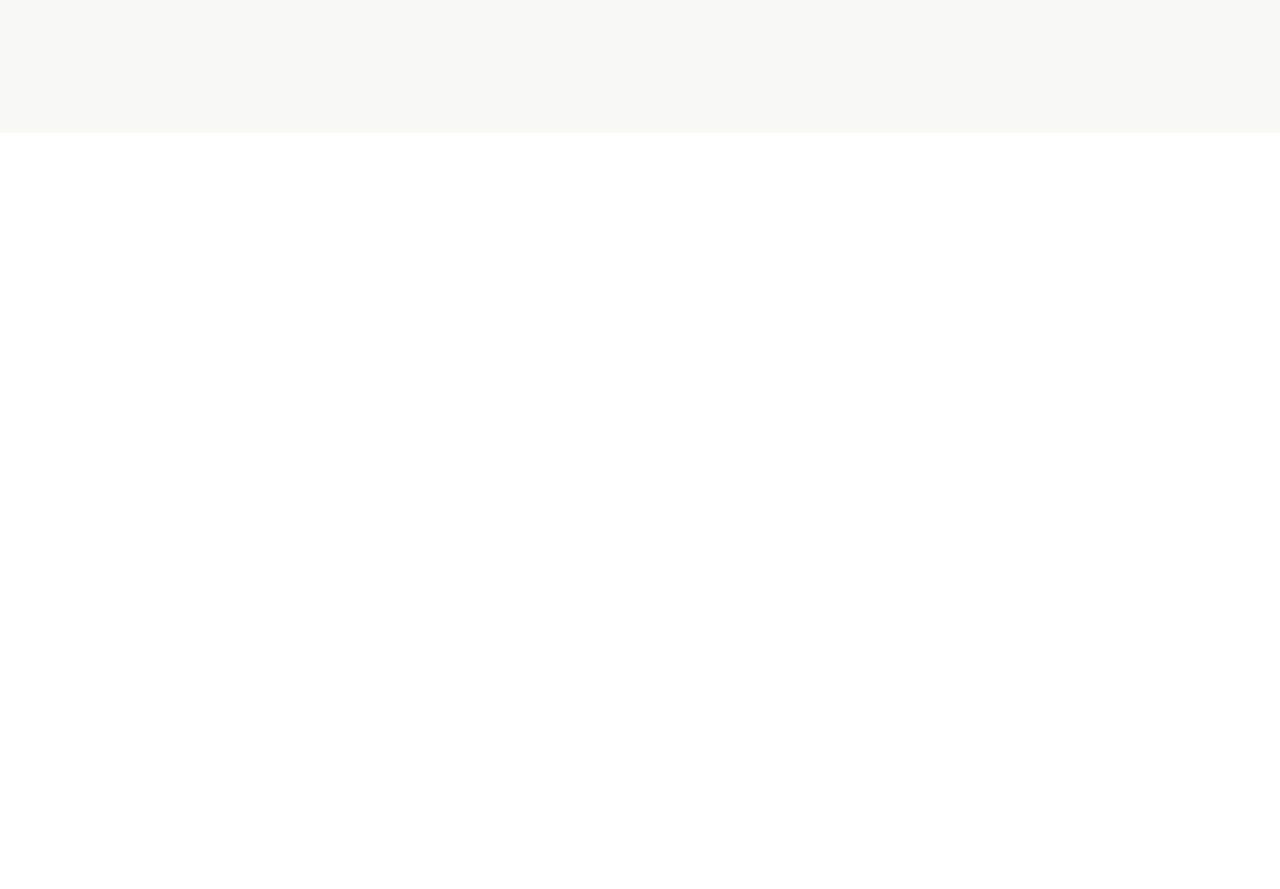
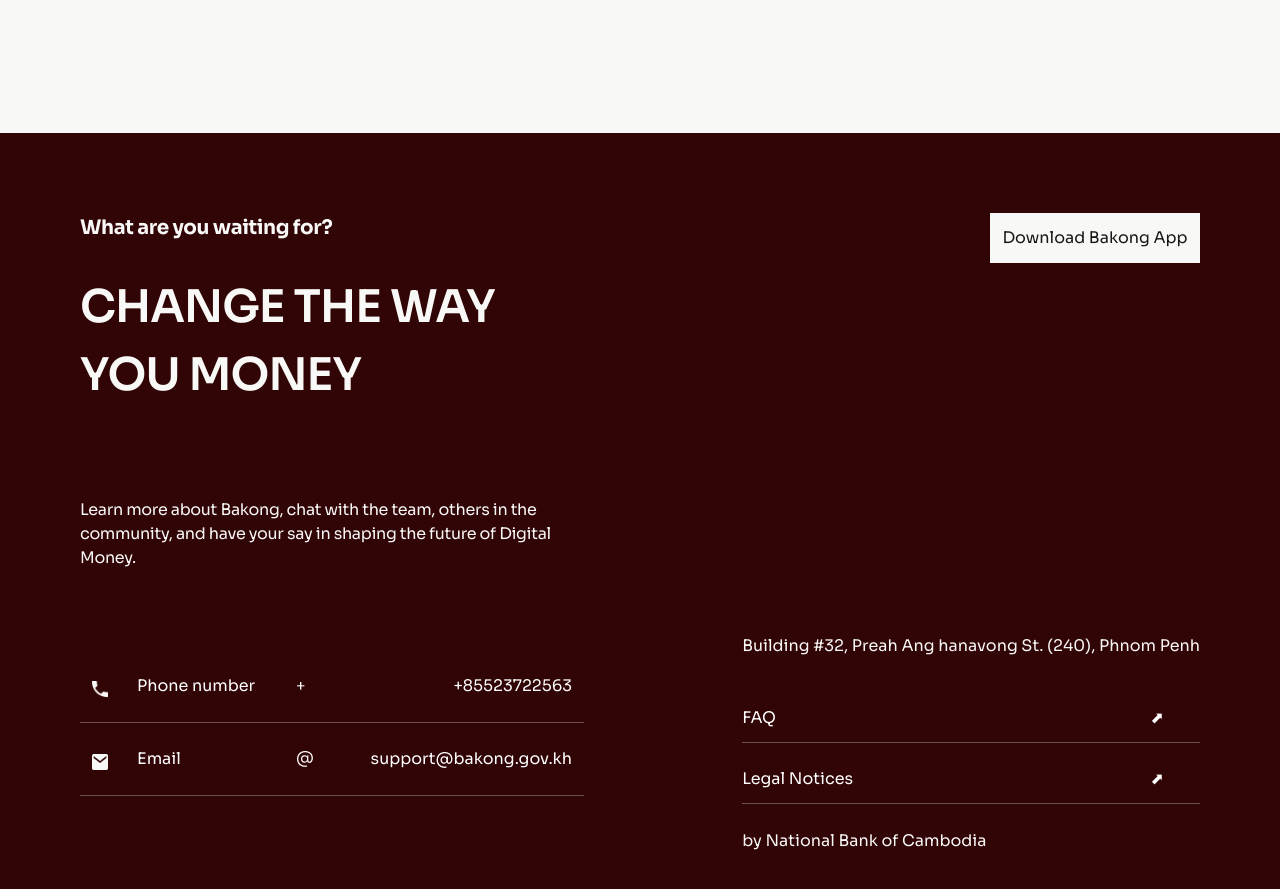
Before and after one commit to SothSeyha/nbc-website, a Next.js app: page /discover-bakong/finance/card in a window 1280 px wide. Shown: the part 3960-4849 px from the top of the page. Before the commit the page ends 4093 px from the top, so only its background shows below. Built offline with nearby package versions, Linux system fonts and the light colour scheme; no server answers.

Commit message:
done for integrate api with all sub-menu in discover menu and footer

```diff
--- a/src/app/layout.tsx
+++ b/src/app/layout.tsx
@@ -12,7 +12,7 @@
     <html lang="en">
       <body>
         <main>{children}</main>
-        {/* <Footer /> */}
+        <Footer />
       </body>
     </html>
   );
--- a/src/app/page.tsx
+++ b/src/app/page.tsx
@@ -49,7 +49,8 @@
         <div className="w-full flex flex-col items-center justify-center pt-[43px] ">
           <img
             src="/img/interbank-transfer/brand-view1.png"
-            className="w-full h-auto md:w-[60%] lg:w-[50%] aspect-[5/4] object-cover rounded-lg mt-[50px] md:mt-[90px]"
+            // className="w-full h-auto md:w-[60%] lg:w-[50%] aspect-[5/4] object-cover rounded-lg mt-[50px] md:mt-[90px]"
+            className="w-full h-auto md:w-[60%] aspect-[6.9/4] object-cover rounded-lg mt-[50px] md:mt-[90px]"
             alt=""
           />
         </div>
--- a/src/components/Footer.tsx
+++ b/src/components/Footer.tsx
@@ -1,168 +1,120 @@
+"use client";
+
+import { useEffect, useState } from "react";
+import { fetchItems } from "../libs/api";
+
 export default function Footer() {
+  const [footer, setFooter] = useState<any>(null);
+
+  async function fetchFooterData() {
+    const data = await fetchItems("footer-section");
+    setFooter(data);
+  }
+
+  useEffect(() => {
+    fetchFooterData();
+  }, []);
+
   return (
     <nav>
-      <div className="bg-[#310405] w-full h-full pb-[190px] pt-[80px] flex">
-        <div className="pl-[80px] pr-[80px]">
+      <div className="bg-[#310405] min-h-screen w-full px-[25px] md:px-6 lg:px-[80px] pt-[40px] lg:pt-[80px] pb-[40px] lg:pb-[80px] flex flex-col lg:flex-row">
+        <div className="w-full lg:w-[45%] pb-[100px] lg:pb-0">
           <div>
             <p className="font-bold text-[20px] text-[#F8F8F7] leading-[150%] tracking-[-0.02em]">
-              What are you waiting for?
+              {footer?.label ?? "What are you waiting for?"}
             </p>
-            <p className="font-semibold text-[40px] text-[#F8F8F7] uppercase leading-[150%] tracking-[-0.02em] pt-[30px]">
-              Change the way you <br /> money
+            <p className="font-semibold text-[35px] md:text-[45px] text-[#F8F8F7] uppercase leading-[150%] tracking-[-0.02em] pt-[30px]">
+              {footer?.title ?? "Change the way you money"}
             </p>
             <p className="font-normal text-[16px] text-[#F8F8F7] leading-[150%] tracking-[-0.02em] pt-[90px] pb-[80px]">
-              Learn more about Bakong, chat with the team, others in the
-              community, <br />
-              and have your say in shaping the future of Digital Money.
+              {footer?.description ??
+                "Learn more about Bakong, chat with the team, others in the community, and have your say in shaping the future of Digital Money."}
             </p>
           </div>
           {/* contact */}
-          <div className="flex flex-col gap-y-[12px] pt-[32px] w-full">
-            {/* phone */}
-            <div className="flex items-center justify-between w-full">
-              <div className="flex gap-[12px] w-full">
+          <table className="w-full text-white [&_td]:p-[12px] [&_td]:py-[24px]">
+            <tbody>
+              {(footer?.contacts ??
+                [
+                  {
+                    icon: "/img/footer/call.png",
+                    type: "Phone number",
+                    icon_link: "/img/footer/plus.png",
+                    value: "+85523722563",
+                    isDefault: true,
+                  },
+                  {
+                    icon: "/img/footer/email.png",
+                    type: "Email",
+                    icon_link: "/img/footer/add.png",
+                    value: "support@bakong.gov.kh",
+                    isDefault: true,
+                  },
+                ]).map((item: any, index: number) => (
+                  <tr key={index} className="border-b border-[#F8F8F74D]">
+                    <td className="hidden sm:table-cell">
                       <img
                         className="w-[16px] h-[16px] mt-[5px]"
-                  src="/img/footer/call.png"
+                        src={
+                          item.isDefault
+                            ? item.icon
+                            : process.env.NEXT_PUBLIC_API_URL +
+                              "/assets/" +
+                              item.icon
+                        }
                         alt=""
                       />
-                <p className="font-normal text-[20px] text-[#F8F8F7]">
-                  Phone number
-                </p>
-              </div>
-              <div className="flex items-center gap-[4px] w-full">
-                <p className="font-normal text-[16px] text-[#F8F8F7]">+</p>
-                <p className="ml-auto font-normal text-[16px] text-[#F8F8F7]">
-                  +85523722563
-                </p>
-              </div>
-            </div>
-            <div className="w-[450px] h-[1px] bg-[#F8F8F74D]"></div>
-            {/* Email */}
-            <div className="flex items-center justify-between w-full">
-              <div className="flex gap-[12px] w-full">
+                    </td>
+                    <td>{item.type}</td>
+                    <td className="hidden sm:table-cell">
                       <img
-                  className="w-[16px] h-[16px] mt-[5px]"
-                  src="/img/footer/email.png"
+                        src={
+                          item.isDefault
+                          ? item.icon_link
+                          : process.env.NEXT_PUBLIC_API_URL +
+                          "/assets/" +
+                          item.icon_link
+                        }
                         alt=""
                       />
-                <p className="font-normal text-[20px] text-[#F8F8F7]">Email</p>
+                    </td>
+                    <td className="text-right">{item?.value}</td>
+                  </tr>
+                ))}
+            </tbody>
+          </table>
         </div>
-              <div className="flex items-center gap-[4px] w-full">
-                <p className="font-normal text-[16px] text-[#F8F8F7]">@</p>
-                <p className="ml-auto font-normal text-[16px] text-[#F8F8F7]">
-                  support@bakong.gov.kh
-                </p>
-              </div>
-            </div>
-            <div className="w-[450px] h-[1px] bg-[#F8F8F74D]"></div>
-            {/* Twitter */}
-            <div className="flex items-center justify-between w-full">
-              <div className="flex gap-[12px] w-full">
-                <img
-                  className="w-[20px] h-[20px] mt-[5px]"
-                  src="/img/footer/twitter.png"
-                  alt=""
-                />
-                <p className="font-normal text-[20px] text-[#F8F8F7]">
-                  Twitter
-                </p>
-              </div>
-              <div className="flex items-center gap-[4px] w-full">
-                <p className="font-normal text-[16px] text-[#F8F8F7]">⬈</p>
-                <p className="ml-auto font-normal text-[16px] text-[#F8F8F7]">
-                  @bakong_nbc
-                </p>
-              </div>
-            </div>
-            <div className="w-[450px] h-[1px] bg-[#F8F8F74D]"></div>
-            {/* Instagram */}
-            <div className="flex items-center justify-between w-full">
-              <div className="flex gap-[12px] w-full">
-                <img
-                  className="w-[20px] h-[20px] mt-[5px]"
-                  src="/img/footer/instagram.png"
-                  alt=""
-                />
-                <p className="font-normal text-[20px] text-[#F8F8F7]">
-                  Instagram
-                </p>
-              </div>
-              <div className="flex items-center gap-[4px] w-full">
-                <p className="font-normal text-[16px] text-[#F8F8F7]">⬈</p>
-                <p className="ml-auto font-normal text-[16px] text-[#F8F8F7]">
-                  @bakong_nbc
-                </p>
-              </div>
-            </div>
-            <div className="w-[450px] h-[1px] bg-[#F8F8F74D]"></div>
-            {/* Facebook */}
-            <div className="flex items-center justify-between w-full">
-              <div className="flex gap-[12px] w-full">
-                <img
-                  className="w-[20px] h-[20px] mt-[5px]"
-                  src="/img/footer/facebook.png"
-                  alt=""
-                />
-                <p className="font-normal text-[20px] text-[#F8F8F7]">
-                  Facebook
-                </p>
-              </div>
-              <div className="flex items-center gap-[4px] w-full">
-                <p className="font-normal text-[16px] text-[#F8F8F7]">⬈</p>
-                <p className="ml-auto font-normal text-[16px] text-[#F8F8F7]">
-                  @bakong_nbc
-                </p>
-              </div>
-            </div>
-            <div className="w-[450px] h-[1px] bg-[#F8F8F74D]"></div>
-            {/* Telegram */}
-            <div className="flex items-center justify-between w-full">
-              <div className="flex gap-[12px] w-full">
-                <img
-                  className="w-[20px] h-[20px] mt-[5px]"
-                  src="/img/footer/telegram.png"
-                  alt=""
-                />
-                <p className="font-normal text-[20px] text-[#F8F8F7]">
-                  Telegram
-                </p>
-              </div>
-              <div className="flex items-center gap-[4px] w-full">
-                <p className="font-normal text-[16px] text-[#F8F8F7]">⬈</p>
-                <p className="ml-auto font-normal text-[16px] text-[#F8F8F7]">
-                  @bakong_nbc
-                </p>
-              </div>
-            </div>
-            <div className="w-[450px] h-[1px] bg-[#F8F8F74D]"></div>
-          </div>
-        </div>
-        <div className="ml-auto">
-           <div className="ml-auto mr-[80px] w-[210px] h-[50px] bg-[#F8F8F7] flex flex-col justify-center">
+        <div className="w-full lg:w-[55%] flex flex-col lg:items-end">
+          <div className="md:w-[210px] h-[50px] bg-[#F8F8F7] flex flex-col justify-center">
             <a href="#">
               <p className="font-normal text-[16px] text-center">
                 Download Bakong App
               </p>
             </a>
           </div>
-          <div className="pr-[80px] pt-[460px]">
-            <p className="font-normal text-[16px] text-[#F8F8F7]">Building #32, Preah Ang <br /> Phanavong St. (240), Phnom Penh</p>
-            <div className="flex gap-50px pt-[28px]">
-              <p className="font-normal text-[20px] text-[#F8F8F7]">FAQ</p>
-              <p className="ml-auto font-normal text-[16px] text-[#F8F8F7]">⬈</p>
-            </div>
-            <div className="mt-[12px] w-[250px] h-[1px] bg-[#F8F8F74D]"></div>
-            <div className="flex pt-[20px]">
-              <p className="font-normal text-[20px] text-[#F8F8F7]">Legal Notices</p>
-              <p className="ml-auto font-normal text-[16px] text-[#F8F8F7]">⬈</p>
-            </div>
-            <div className="mt-[12px] w-[250px] h-[1px] bg-[#F8F8F74D]"></div>
-            <p className="font-normal text-[16px] text-[#F8F8F7] pt-[25px]">by National Bank of Cambodia</p>
+          <div className="flex flex-col pt-[50px] mt-auto">
+            <p className="font-normal text-[16px] text-[#F8F8F7] pb-[24px]">
+              {footer?.address ??
+                "Building #32, Preah Ang hanavong St. (240), Phnom Penh"}
+            </p>
+            <table className="text-white [&_td]:pb-[12px] [&_td]:py-[24px]">
+              <tbody>
+                <tr className="border-b border-[#F8F8F74D] ">
+                  <td>{footer?.FAQ ?? "FAQ"}</td>
+                  <td>⬈</td>
+                </tr>
+                <tr className="border-b border-[#F8F8F74D]">
+                  <td>{footer?.Legal_notices ?? "Legal Notices"}</td>
+                  <td>⬈</td>
+                </tr>
+              </tbody>
+            </table>
+            <p className="font-normal text-[16px] text-[#F8F8F7] pt-[25px]">
+              {footer?.copyright ?? "by National Bank of Cambodia"}
+            </p>
           </div>
         </div>
-
       </div>
     </nav>
-  )
+  );
 }
```
Also changed, not shown: public/img/footer/add.png (added). Lines whose indentation alone changed are shown as unchanged.
